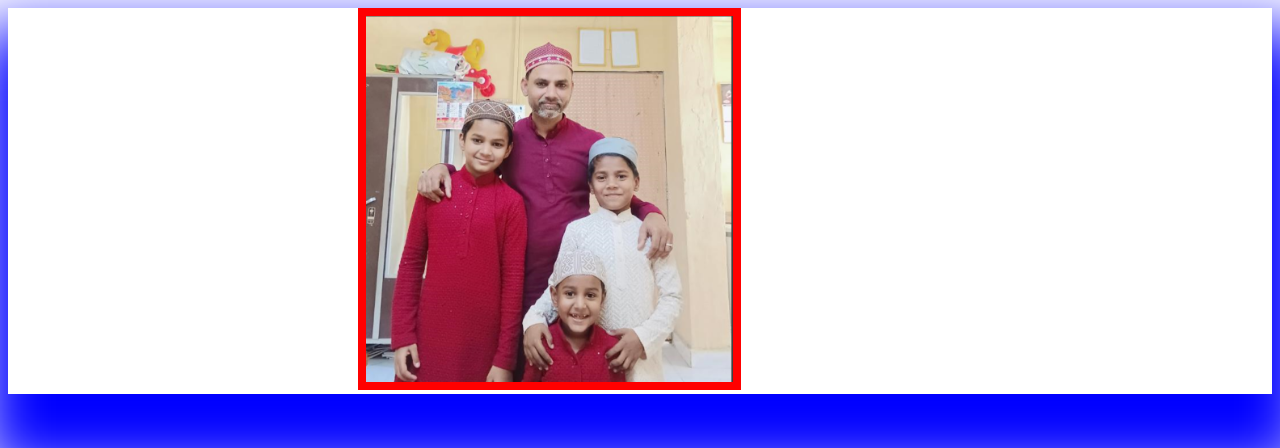
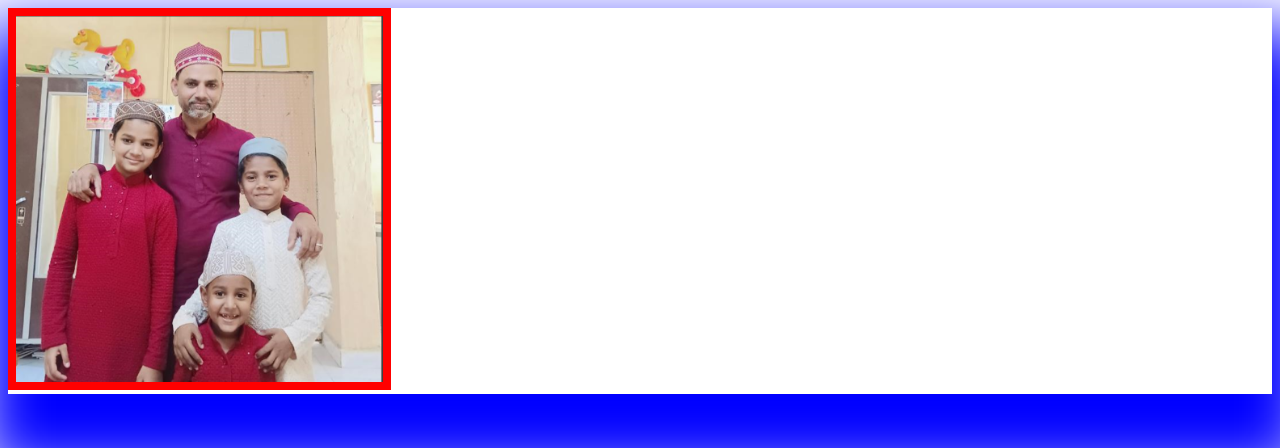
Before and after one commit to AyanAnsariA/practiceSet, a plain HTML site: page index.html in a window 1280 px wide. Shown: the top 448 px of the page. Drawn offline with Linux system fonts and the light colour scheme.

Commit message:
new commit

```diff
--- a/slyle.css
+++ b/slyle.css
@@ -1,6 +1,6 @@
 img{
     border: 8px solid red;
-    margin-left: 350px;
+    margin-left:;
 }
 #you{
     box-shadow: 5px 50px 60px 30px blue;
```
